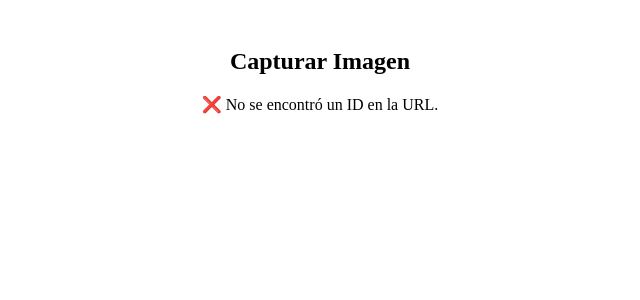
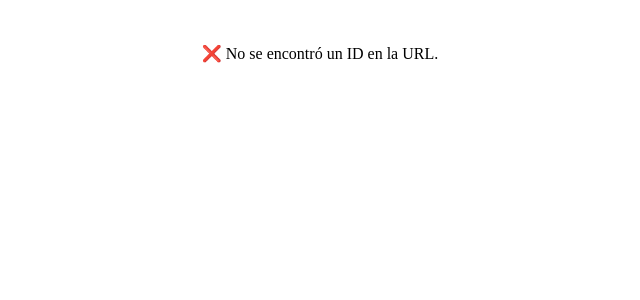
Before and after one commit to Nelmarto/scanner-camera-web, a Vue app: page /#/capturar in a window 1280 px wide. Shown: the top 300 px of the page, without its empty margins (320-960 px from the left). Built offline with nearby package versions, Linux system fonts and the light colour scheme.

Commit message:
mejorando la web

```diff
--- a/src/components/CameraCapture.vue
+++ b/src/components/CameraCapture.vue
@@ -1,7 +1,5 @@
 <template>
   <div class="container">
-    <h2>Capturar Imagen</h2>
-
     <div v-if="!imageCaptured">
       <video ref="video" autoplay playsinline class="camera-view"></video>
       <button @click="captureImage">Tomar Foto</button>
--- a/src/views/CapturarView.vue
+++ b/src/views/CapturarView.vue
@@ -1,6 +1,5 @@
 <template>
   <div class="container">
-    <h2>Capturar Imagen</h2>
     <CameraCapture v-if="imageId" :imageId="imageId" />
     <p v-else class="error">❌ No se encontró un ID en la URL.</p>
   </div>
```
